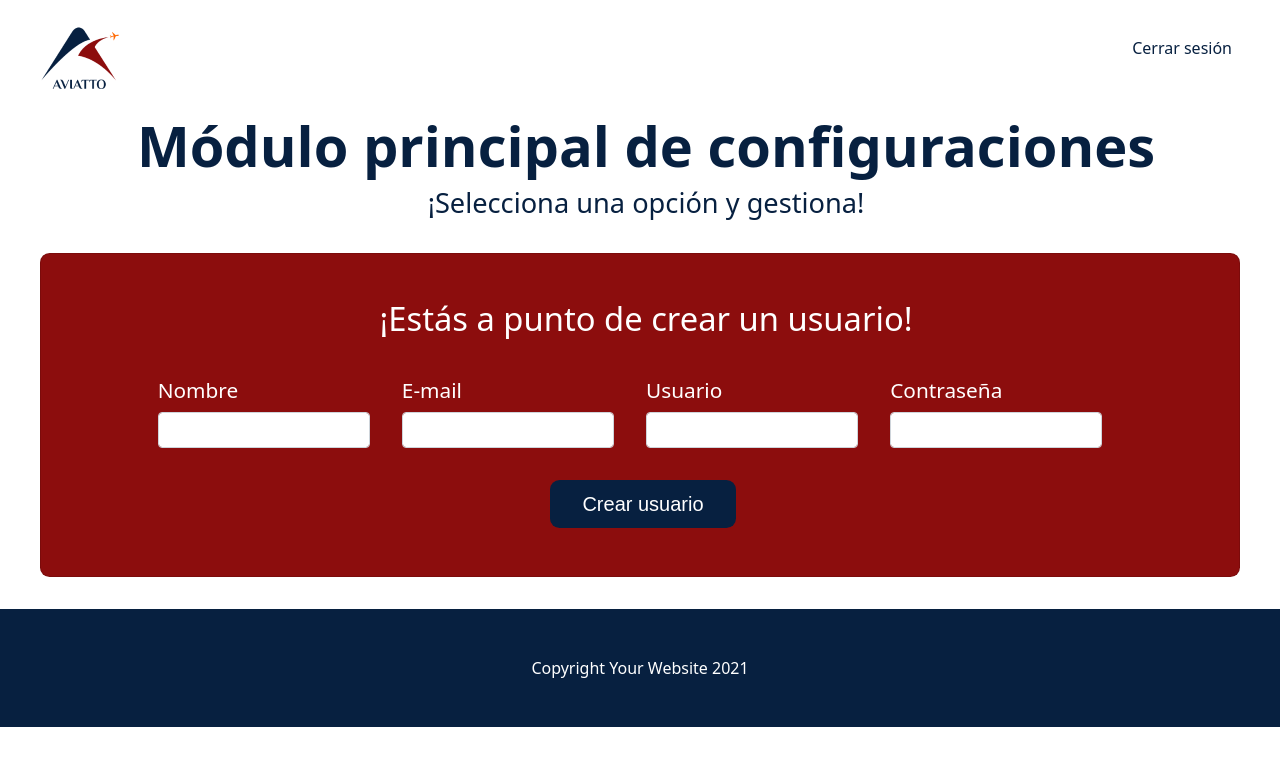
After one commit to DerlyPineros/Aviatto_Grupo24_Equipo2, a Flask app: page /addUser in a window 1280 px wide. The commit adds this page. Shown: the top 766 px of the page. Run offline with Flask 2, Linux system fonts and the light colour scheme.

Commit message:
vistas manage user

```diff
--- a/app.py
+++ b/app.py
@@ -54,3 +54,22 @@ def admin():
 def addFlight():
     form = AddFlightForm()
     return render_template('addFlight.html', form=form)
+
+@app.route('/addUser', methods=['GET','POST'])
+def addUser():
+    form = AddUserForm()
+    return render_template('addUser.html', form=form)
+
+@app.route('/manageUser', methods=['GET'])
+def manageUser():
+    return render_template('manageUser.html')
+
+@app.route('/editUser', methods=['GET','POST'])
+def editUser():
+    form = EditUserForm()
+    return render_template('editUser.html', form=form)
+
+@app.route('/deleteUser', methods=['GET','POST'])
+def deleteUser():
+    form = DeleteUserForm()
+    return render_template('deleteUser.html', form=form)
--- a/forms/forms.py
+++ b/forms/forms.py
@@ -30,3 +30,18 @@ class AddFlightForm(FlaskForm):
     depatureTime = DateField("Salida", validators=[DataRequired()], format='%d/%m/%y')
     capacity = IntegerField(u'Capacidad', validators=[DataRequired()])
     idPilot = StringField(u'Código de piloto', validators=[DataRequired()])
+
+""" Crear formulario Add User """
+class AddUserForm(FlaskForm):
+    Name = StringField(u'Nombre', validators=[DataRequired()])
+    emailUser = StringField(u'E-mail', validators=[DataRequired()])
+    userName = StringField(u'Usuario', validators=[DataRequired()])
+    passwordUser = StringField(u'Contraseña', validators=[DataRequired()])
+
+""" Crear formulario Edit User """
+class EditUserForm(FlaskForm):
+    userName = StringField(u'Usuario', validators=[DataRequired()])
+
+""" Crear formulario Delete User """
+class DeleteUserForm(FlaskForm):
+    userName = StringField(u'Usuario', validators=[DataRequired()])
--- /dev/null
+++ b/templates/addUser.html
@@ -0,0 +1,69 @@
+<!-- Aquí extiendo el layout -->
+{% extends 'layout.html' %} {% block body %}
+<!-- Header-->
+<header class="bg-white">
+  <div class="container px-7">
+    <div class="row gx-5">
+      <div class="col-lg-6">
+        <div class="text-center">
+          <h1 class="display-5 fw-bolder text-blue mb-2">
+            Módulo principal de configuraciones
+          </h1>
+          <!-- mb-2 de esta frase a la siguiente linea -->
+          <p class="lead text-blue mb-4">
+            ¡Selecciona una opción y gestiona!
+          </p>
+        </div>
+      </div>
+    </div>
+  </div>
+</header>
+
+<div class="container px-7">
+  <div class="card" style="width: 75rem">
+    <div class="card-body">
+      <div class="row gx-4 justify-content-center">
+        <h2 class="text-center">¡Estás a punto de crear un usuario!</h2>
+          <form action="" method="post">
+            {{ form.csrf_token }}
+            <class class="format">
+              <div class="form-group">
+                <div class="leadseccion mb-3 mr-2">
+                  {{ form.Name.label}} {{
+                  form.Name(class="form-control")}}
+                </div>
+              </div>
+              <div class="form-group">
+                <div class="leadseccion mb-3 mr-2">
+                  {{ form.emailUser.label}} {{
+                  form.emailUser(class="form-control")}}
+                </div>
+              </div>
+              <div class="form-group">
+                <div class="leadseccion mb-3 mr-2">
+                  {{ form.userName.label}} {{
+                  form.userName(class="form-control")}}
+                </div>
+              </div>
+              <div class="form-group">
+                <div class="leadseccion mb-3 mr-2">
+                  {{ form.passwordUser.label}} {{
+                  form.passwordUser(class="form-control")}}
+                </div>
+              </div>
+            </class>
+            <div class="text-center">
+              <button class="btn" type="submit">Crear usuario</button>
+            </div>
+          </form>
+        </div>
+      </div>
+    </div>
+</div>
+<footer class="py-5 bg-dark">
+  <div class="container px-3"><p class="m-0 text-center text-white">Copyright Your Website 2021</p></div>
+</footer>
+
+  <!-- Aquí cierro el layout -->
+
+  {% endblock body %}
```
Also changed, not shown: templates/deleteUser.html (added, +55 -0 lines), templates/editUser.html (added, +55 -0 lines), templates/manageUser.html (added, +60 -0 lines), static/css/signupstyle.css (indentation only).
